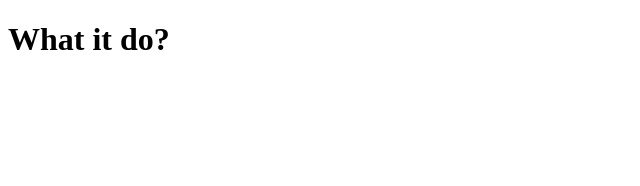
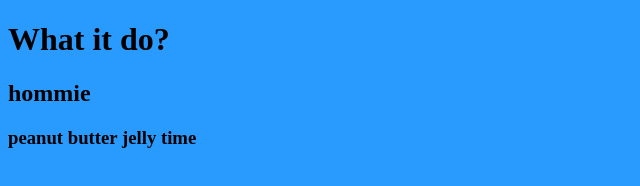
Before and after one commit to Fchery87/beast-mode, a plain HTML site: page index.html in a window 1280 px wide. Shown: the whole page, without its empty margins (0-640 px from the left). Drawn offline with Linux system fonts and the light colour scheme.

Commit message:
Peanut Butter Note

```diff
--- a/index.html
+++ b/index.html
@@ -9,5 +9,7 @@
 </head>
 <body>
     <h1>What it do?</h1>
+    <h2>hommie</h2>
+    <h3>peanut butter jelly time</h3>
 </body>
 </html>
--- a/style.css
+++ b/style.css
@@ -0,0 +1,3 @@
+body {
+    background-color: rgb(41, 155, 255);
+}
```
